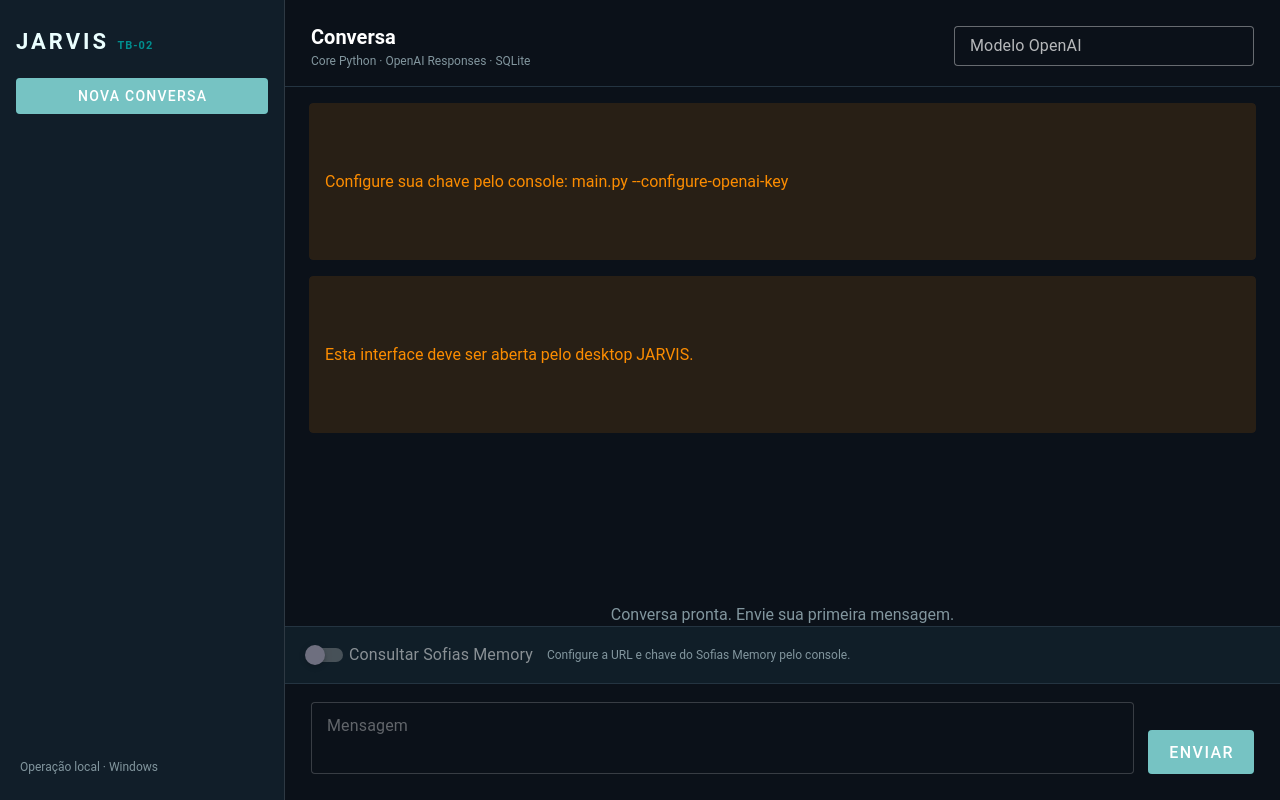
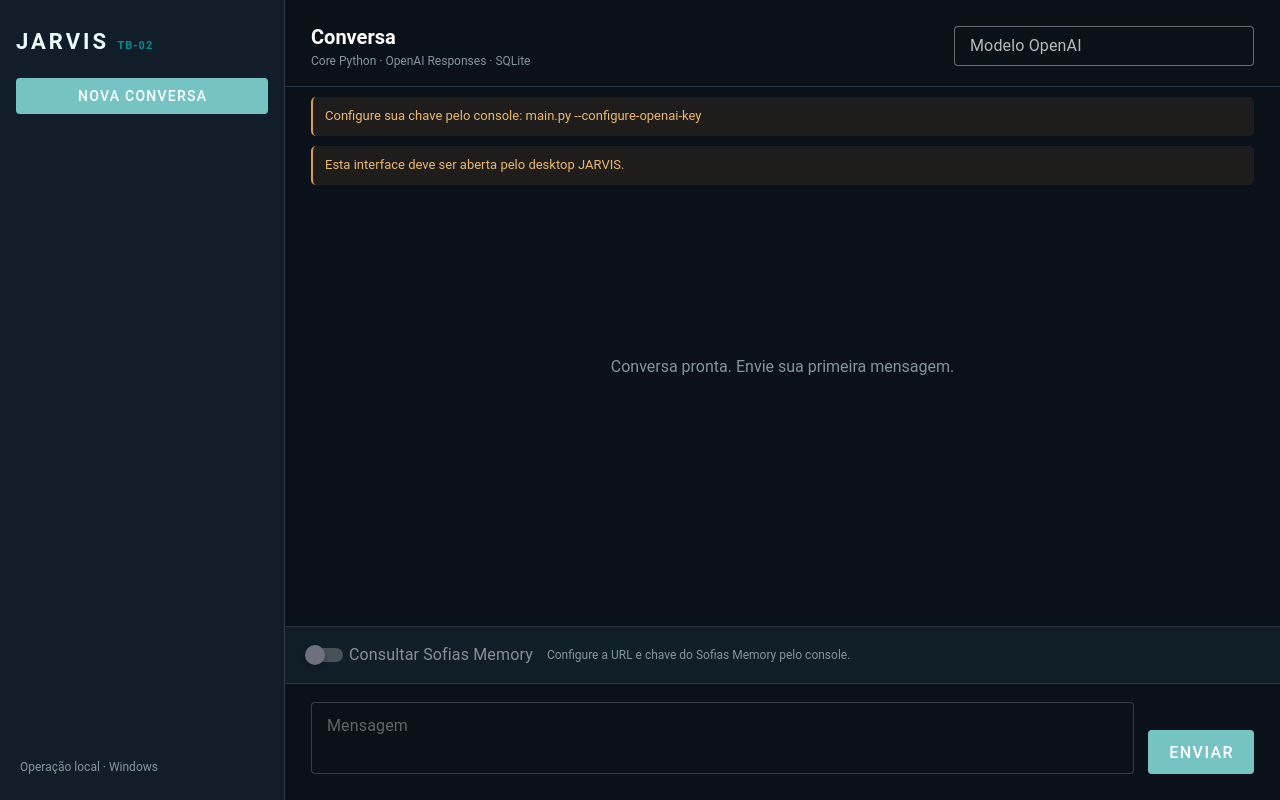
Before and after one commit to kallbuloso/sofias_jarvis, a Vue app in the folder frontend/: page / in a window 1280 px wide. Built offline with nearby package versions, Linux system fonts and the light colour scheme.

Commit message:
fix(tb-02): constrain validation alerts and safely render inline bold in chat

```diff
--- a/frontend/src/App.vue
+++ b/frontend/src/App.vue
@@ -18,6 +18,26 @@
   { title: 'Global', value: 'global' },
   { title: 'Projeto JARVIS', value: 'project:jarvis' },
 ]
+// Render only a small, explicitly supported subset of inline Markdown.
+ // Vue interpolations escape all text; no v-html, HTML parser or arbitrary links.
+function inlineParts(value) {
+  const text = typeof value === 'string' ? value : ''
+  const parts = []
+  const pattern = /\*\*([^*\n]+)\*\*/g
+  let cursor = 0
+  for (const match of text.matchAll(pattern)) {
+    if (match.index > cursor) {
+      parts.push({ text: text.slice(cursor, match.index), bold: false })
+    }
+    parts.push({ text: match[1], bold: true })
+    cursor = match.index + match[0].length
+  }
+  if (cursor < text.length || !parts.length) {
+    parts.push({ text: text.slice(cursor), bold: false })
+  }
+  return parts
+}
+
 const historyEnd = ref(null)
 let bridge = null
 
@@ -182,16 +202,22 @@
               variant="outlined" density="compact" hide-details
               placeholder="Digite o modelo habilitado"/>
           </div>
-          <v-alert v-if="!credentialConfigured" color="warning" variant="tonal" density="compact"
-            class="mx-6 mt-4">Configure sua chave pelo console: main.py --configure-openai-key</v-alert>
-          <v-alert v-if="warning" color="warning" variant="tonal" density="compact"
-            class="mx-6 mt-4">{{ warning }}</v-alert>
+          <div v-if="!credentialConfigured" class="inline-alert" role="alert">
+            Configure sua chave pelo console: main.py --configure-openai-key
+          </div>
+          <div v-if="warning" class="inline-alert" role="alert" aria-live="assertive">
+            {{ warning }}
+          </div>
           <div class="history">
             <div v-if="!messages.length" class="empty">Conversa pronta. Envie sua primeira mensagem.</div>
             <div v-for="(m, i) in messages" :key="m.id || i"
               class="message" :class="m.role === 'user' ? 'mine' : 'assistant'">
               <div class="speaker">{{ m.role === 'user' ? 'Você' : 'JARVIS' }}</div>
-              <div class="content">{{ m.content || (m.status === 'streaming' ? 'Respondendo…' : '') }}</div>
+              <div class="content">
+                <template v-for="(part, j) in inlineParts(m.content || (m.status === 'streaming' ? 'Respondendo…' : ''))" :key="j">
+                  <strong v-if="part.bold">{{ part.text }}</strong><template v-else>{{ part.text }}</template>
+                </template>
+              </div>
               <div v-if="m.status !== 'completed'" class="status">{{ m.status }}</div>
             </div>
             <div ref="historyEnd"></div>
@@ -242,6 +268,10 @@
 .heading { font-size: 20px; font-weight: 600; }
 .small-text { font-size: 12px; color: #82969e; }
 .model-input { max-width: 300px; }
+.inline-alert { flex: 0 0 auto; align-self: stretch; margin: 10px 26px 0;
+  padding: 10px 12px; border-left: 2px solid #de9d48; border-radius: 5px;
+  background: rgba(222,157,72,.09); color: #edb968; font-size: 13px;
+  line-height: 1.45; overflow-wrap: anywhere; }
 .history { flex: 1; overflow-y: auto; padding: 26px 8%; min-height: 0; }
 .empty { text-align: center; color: #82969e; margin-top: 18vh; }
 .message { max-width: 76%; margin-bottom: 18px; padding: 13px 17px;
```
